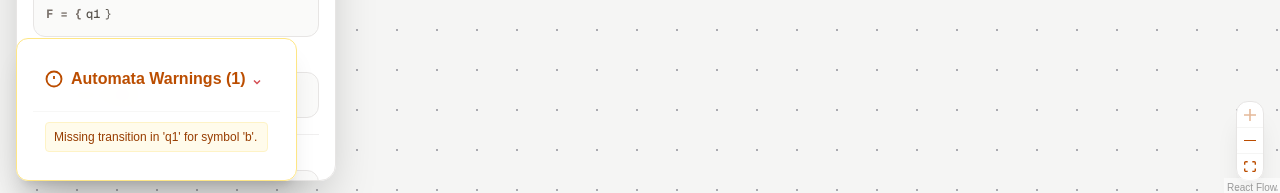
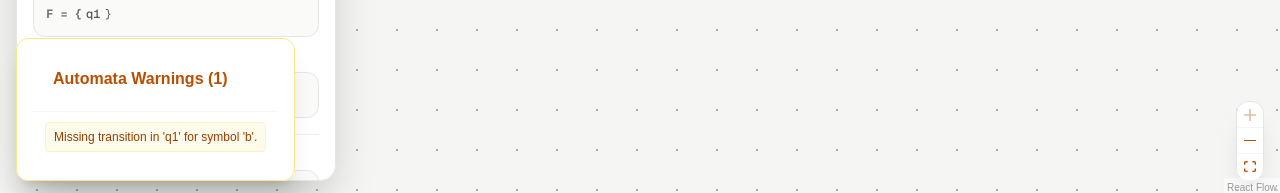
Before and after one commit to QmosTaza/automata-playground, a Next.js app: page / in a window 1280 px wide. Shown: the part 603-796 px from the top of the page. Built offline with nearby package versions, Linux system fonts and the light colour scheme; a web font is replaced by a local one.

Commit message:
Improved validation error look and removed faulty logic in simplify regex

```diff
--- a/components/AutomataTabs.tsx
+++ b/components/AutomataTabs.tsx
@@ -75,7 +75,7 @@ function AutomataTabs({
             <div className="hidden sm:flex items-center gap-2">
                 <button
                     onClick={() => setIsHelpOpen(true)}
-                    className="flex items-center gap-1 px-2.5 py-1 text-[12px] font-mono font-bold text-stone-400 border border-transparent hover:bg-stone-200/40 hover:text-stone-600 rounded-lg transition-all cursor-pointer tracking-wide"
+                    className="flex items-center gap-1.5 px-2.5 py-1 text-[12px] font-mono font-bold text-stone-400 border border-transparent hover:bg-stone-200/40 hover:text-stone-600 rounded-lg transition-all cursor-pointer tracking-wide"
                     title="Open user guide"
                 >
                     <i className="nf nf-fa-book_open_reader"></i>
--- a/components/automata/ValidationErrorPanel.tsx
+++ b/components/automata/ValidationErrorPanel.tsx
@@ -31,11 +31,7 @@ export default function ValidationErrorPanel({ errors, a }: ValidationErrorPanel
                 className={`flex items-center justify-between p-3 cursor-pointer group transition-colors rounded-t-xl ${isCollapsed ? 'rounded-b-xl' : ''}`}
             >
                 <div className="flex items-center gap-2 mb-2 font-bold">
-                    <svg width="18" height="18" viewBox="0 0 24 24" fill="none" stroke="currentColor" strokeWidth="2.5">
-                        <circle cx="12" cy="12" r="10" />
-                        <line x1="12" y1="8" x2="12" y2="12" />
-                        <line x1="12" y1="16" x2="12.01" y2="16" />
-                    </svg>
+                    <i className="nf nf-cod-error"></i>
                     <span>
                         {isCritical
                             ? `Automata Errors (${errors.length})`
@@ -44,20 +40,10 @@ export default function ValidationErrorPanel({ errors, a }: ValidationErrorPanel
                     </span>
                 </div>
                 <button
-                    className={`p-1 rounded-xl transition-all border border-transparent bg-white group-hover:bg-amber-100/70 text-red-700/70 transition-colors`}
+                    className={`flex items-center gap-2 mb-2 font-bold text-xs p-1 rounded-xl transition-all border border-transparent bg-white group-hover:bg-amber-100/70 text-red-700/70 transition-colors`}
                     title={isCollapsed ? "Expand validation logs" : "Minimize panel overlay"}
                 >
-                    <svg
-                        width="12"
-                        height="12"
-                        viewBox="0 2 24 24"
-                        fill="none"
-                        stroke="currentColor"
-                        strokeWidth="3"
-                        className={`transition-transform duration-200 ${isCollapsed ? "rotate-180" : ""}`}
-                    >
-                        <polyline points="6 9 12 15 18 9" />
-                    </svg>
+                    {isCollapsed ? <i className="nf nf-md-chevron_up"></i> : <i className="nf nf-md-chevron_down"></i> }
                 </button>
             </div>
             {!isCollapsed && (
```
Also changed, not shown: core/fa/regex/simplify.ts (+10 -1 lines).
